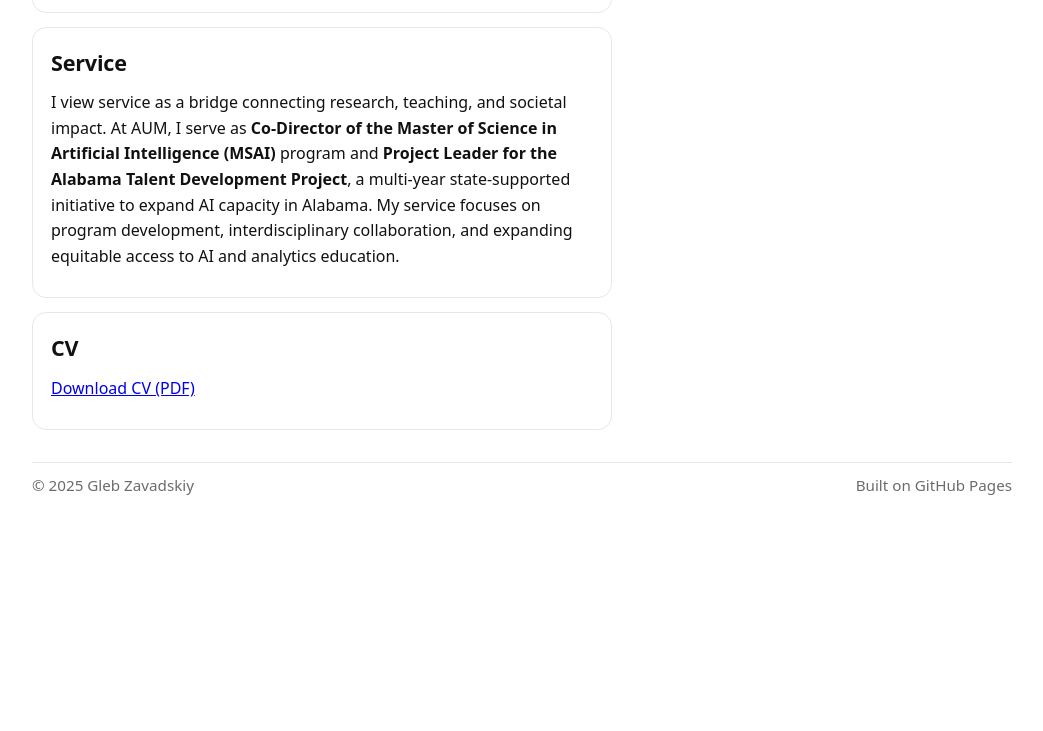
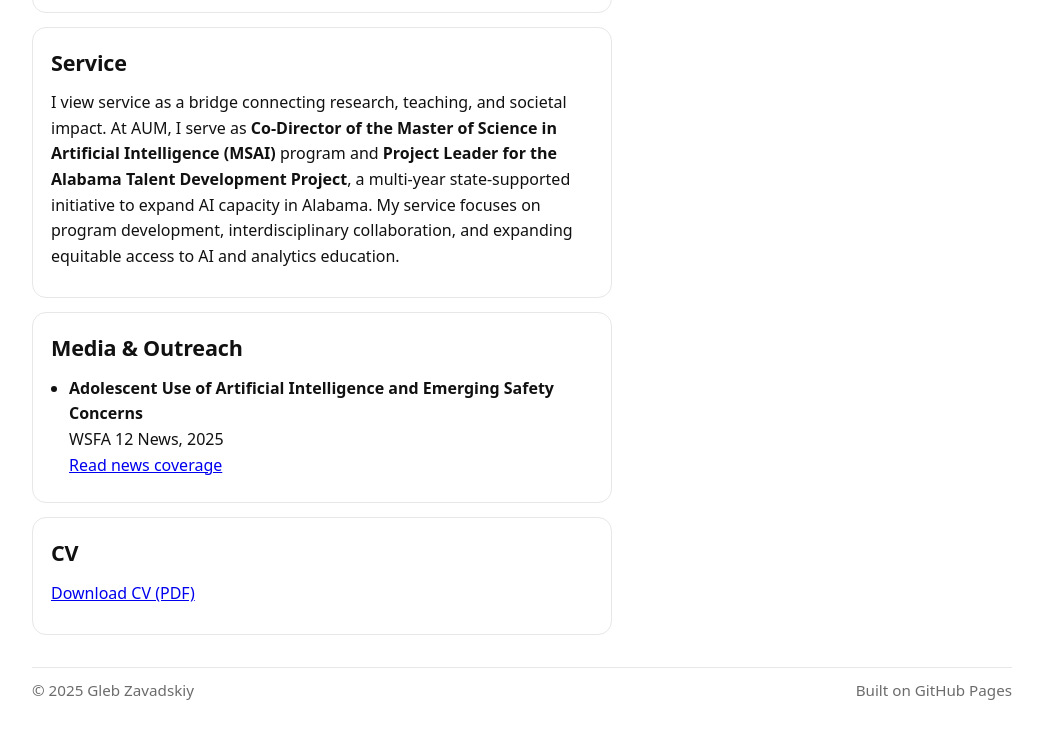
Before and after one commit to zavgleb90/personalpage, a plain HTML site: page index.html in a window 1280 px wide. Shown: the part 3081-3812 px from the top of the page, without its empty margins (118-1161 px from the left). Before the commit the page ends 3607 px from the top, so only its background shows below. Drawn offline with Linux system fonts and the light colour scheme.

Commit message:
Update index.html

```diff
--- a/index.html
+++ b/index.html
@@ -192,6 +192,21 @@
           </p>
         </section>
 
+        <section id="media" class="card">
+          <h2>Media & Outreach</h2>
+
+          <ul>
+            <li>
+              <strong>Adolescent Use of Artificial Intelligence and Emerging Safety Concerns</strong><br>
+              WSFA 12 News, 2025<br>
+              <a href="https://www.wsfa.com/2025/09/19/adolescent-use-ai-sparks-safety-concerns/"
+                 target="_blank" rel="noopener">
+                Read news coverage
+              </a>
+            </li>
+          </ul>
+        </section>
+
         <section id="cv" class="card">
           <h2>CV</h2>
           <p><a href="assets/cv.pdf">Download CV (PDF)</a></p>
```
